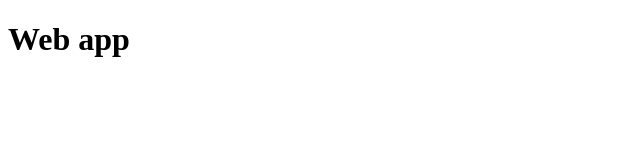
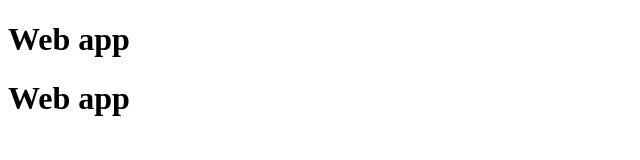
Before and after one commit to JaySalamanes/web-app, a plain HTML site: page index.html in a window 1280 px wide. Shown: the whole page, without its empty margins (0-640 px from the left). Drawn offline with Linux system fonts and the light colour scheme.

Commit message:
New project Created

```diff
--- a/index.html
+++ b/index.html
@@ -7,5 +7,6 @@
 </head>
 <body>
     <h1>Web app</h1>
+    <h1>Web app</h1>
 </body>
 </html>
```
